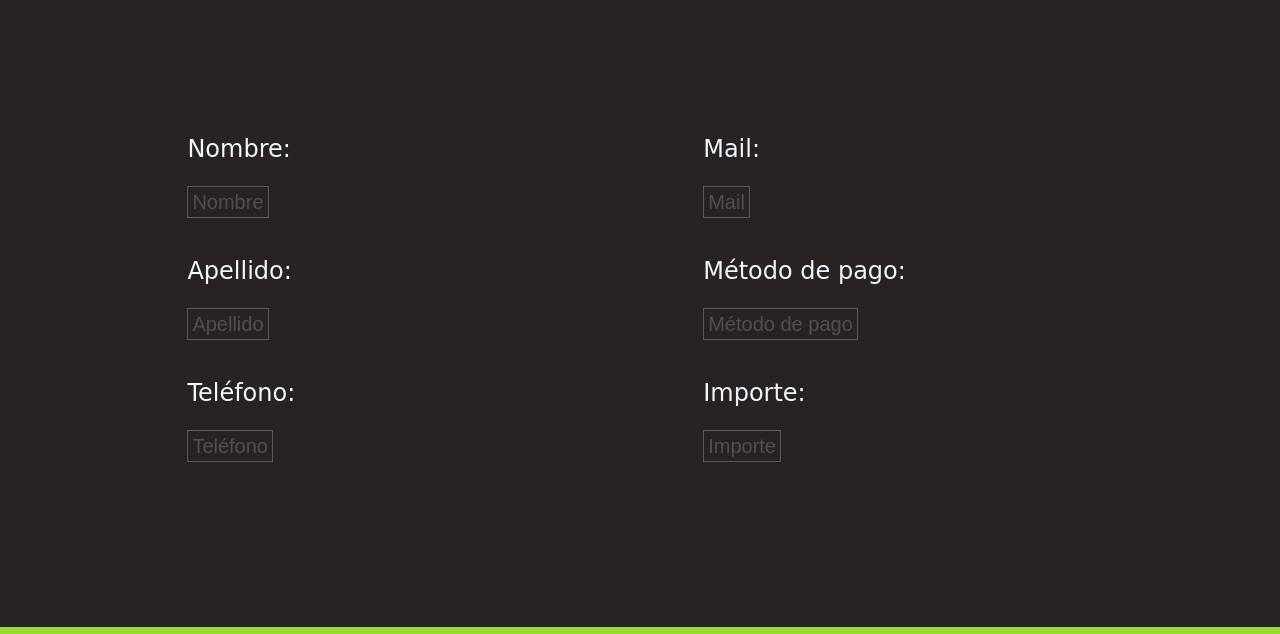
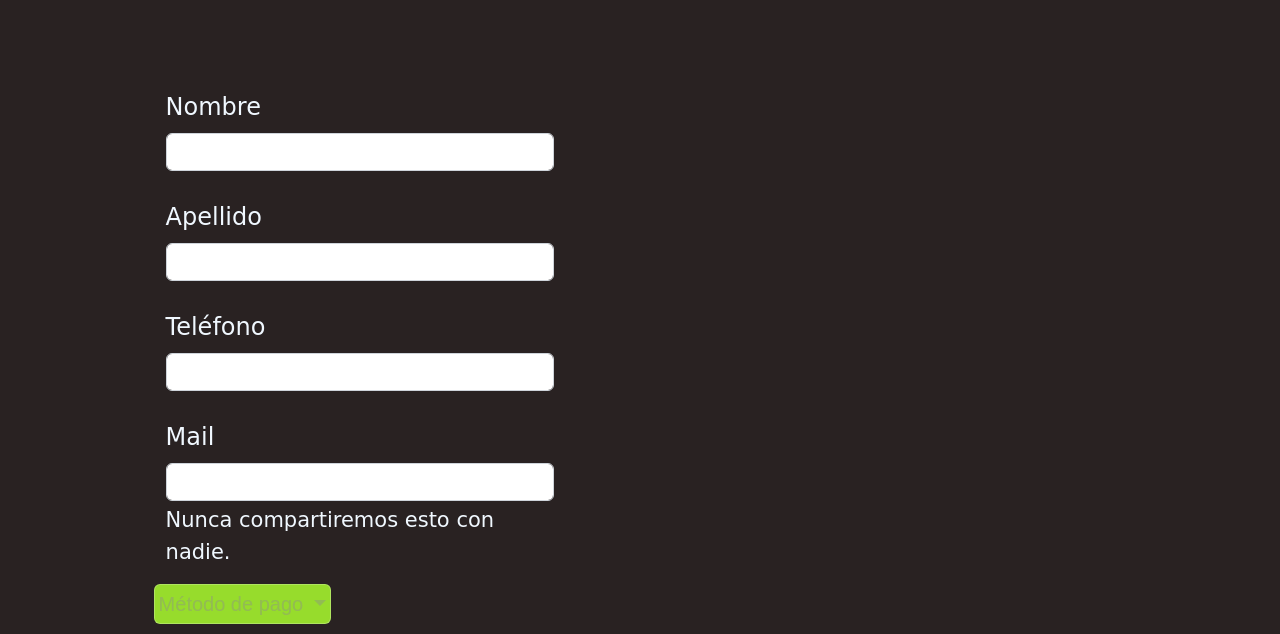
Before and after one commit to CodeBrando/Guardpoint, a plain HTML site: page servicios/inscripciones.html in a window 1280 px wide. Shown: the part 438-1072 px from the top of the page. Drawn offline with nearby package versions, Linux system fonts and the light colour scheme.

Commit message:
Se añaden forms a inscripciones y a contacto

```diff
--- a/servicios/inscripciones.html
+++ b/servicios/inscripciones.html
@@ -74,10 +74,8 @@
     </section>
 
     <section class="main-inscripcion-2">
+        <!-- <div class="nombre">
 
-        <!-- Para la próxima entega de este trabajo final, implementaré los forms de Bootstrap -->
-
-        <div class="nombre">
             <p class="nombre-texto">
                 Nombre:
             </p>
@@ -117,8 +115,42 @@
                 Importe:
             </p>
             <a href="https://www.youtube.com/watch?v=dQw4w9WgXcQ&ab_channel=RickAstley" target="_blank" class="importe-link">Importe</a>
-        </div>
+        </div> -->
+        <form>
 
+            <div class="mb-3 nombre">
+              <label for="exampleInputPassword1" class="form-label nombre-texto">Nombre</label>
+              <input type="password" class="form-control" id="exampleInputPassword1">
+            </div>
+            <div class="mb-3 apellido">
+                <label for="exampleInputPassword1" class="form-label apellido-texto">Apellido</label>
+                <input type="password" class="form-control" id="exampleInputPassword1">
+              </div>
+            <div class="mb-3 telefono">
+                <label for="exampleInputPassword1" class="form-label telefono-texto">Teléfono</label>
+                <input type="password" class="form-control" id="exampleInputPassword1">
+              </div>
+              <div class="mb-3 mail">
+                <label for="exampleInputEmail1" class="form-label mail-texto">Mail</label>
+                <input type="email" class="form-control" id="exampleInputEmail1" aria-describedby="emailHelp">
+                <div id="emailHelp" class="form-text">Nunca compartiremos esto con nadie.</div>
+              </div>
+              <div class="dropdown metodo">
+                <a class="btn --bs-btn-color:rgba(172, 255, 47, 0.842) dropdown-toggle metodo-texto" href="#" role="button" id="dropdownMenuLink" data-bs-toggle="dropdown" aria-expanded="false">
+                  Método de pago
+                </a>
+                <ul class="dropdown-menu" aria-labelledby="dropdownMenuLink">
+                  <li><a class="dropdown-item" href="https://www.youtube.com/watch?v=dQw4w9WgXcQ&ab_channel=RickAstley">Efectivo</a></li>
+                  <li><a class="dropdown-item" href="https://www.youtube.com/watch?v=dQw4w9WgXcQ&ab_channel=RickAstley">Crédito</a></li>
+                  <li><a class="dropdown-item" href="https://www.youtube.com/watch?v=dQw4w9WgXcQ&ab_channel=RickAstley">Transferencia</a></li>
+                </ul>
+            </div>
+            <button type="submit" class="btn btn-primary mt-5">Submit</button>
+            <!-- <div class="mb-3 importe">
+                <label for="exampleInputPassword1" class="form-label importe-texto">Importe</label>
+                <input type="password" class="form-control" id="exampleInputPassword1">
+            </div> -->
+          </form>
     </section>
 
 
--- a/style.css
+++ b/style.css
@@ -657,27 +657,35 @@ body{
 
 .main-inscripcion-2{
     display: flex;
-    height: 60vh;
+    height: 20vh;
     align-items: flex-start;
-    margin-top: 100px;
-    margin-bottom: 50px;
+    margin-top: 10vh;
+    margin-bottom: 55vh;
     margin-left: 12%;
     flex-flow: column wrap;
 }
-.metodo{
+/* .metodo{
     font-size:  3vh;
     padding-top: 3%;
     padding-left: 3%;
     font-family: 'Bebas Neue', cursive;
     color: aliceblue;
 
-}
-.importe{
+} */
+/* .importe{
     font-size:  3vh;
     padding-top: 3%;
     padding-left: 3%;
     font-family: 'Bebas Neue', cursive;
     color: aliceblue;
+} */
+
+.btn{
+    background-color: rgba(172, 255, 47, 0.842) !important;
+}
+
+.form-text{
+    color: aliceblue !important;
 }
 
 .main-inscripcion-2 a{
@@ -1278,10 +1286,10 @@ body{
 
 .main-inscripcion-2{
     display: flex;
-    height: 60vh;
+    height: 40vh;
     align-items: flex-start;
     margin-top: 10vh;
-    margin-bottom: 5vh;
+    margin-bottom: 55vh;
     margin-left: 12%;
     flex-flow: column wrap;
 }
```
Also changed, not shown: servicios/contacto.html (+25 -3 lines).
